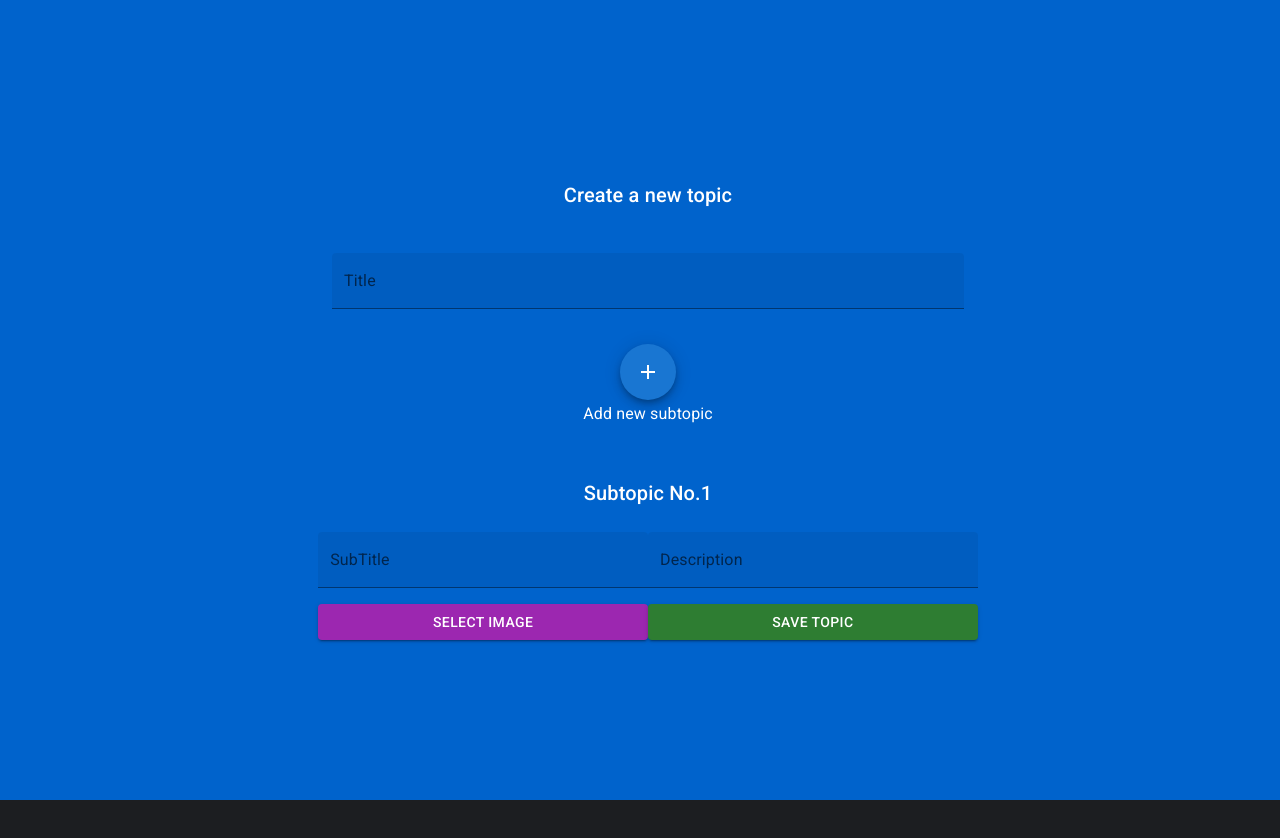
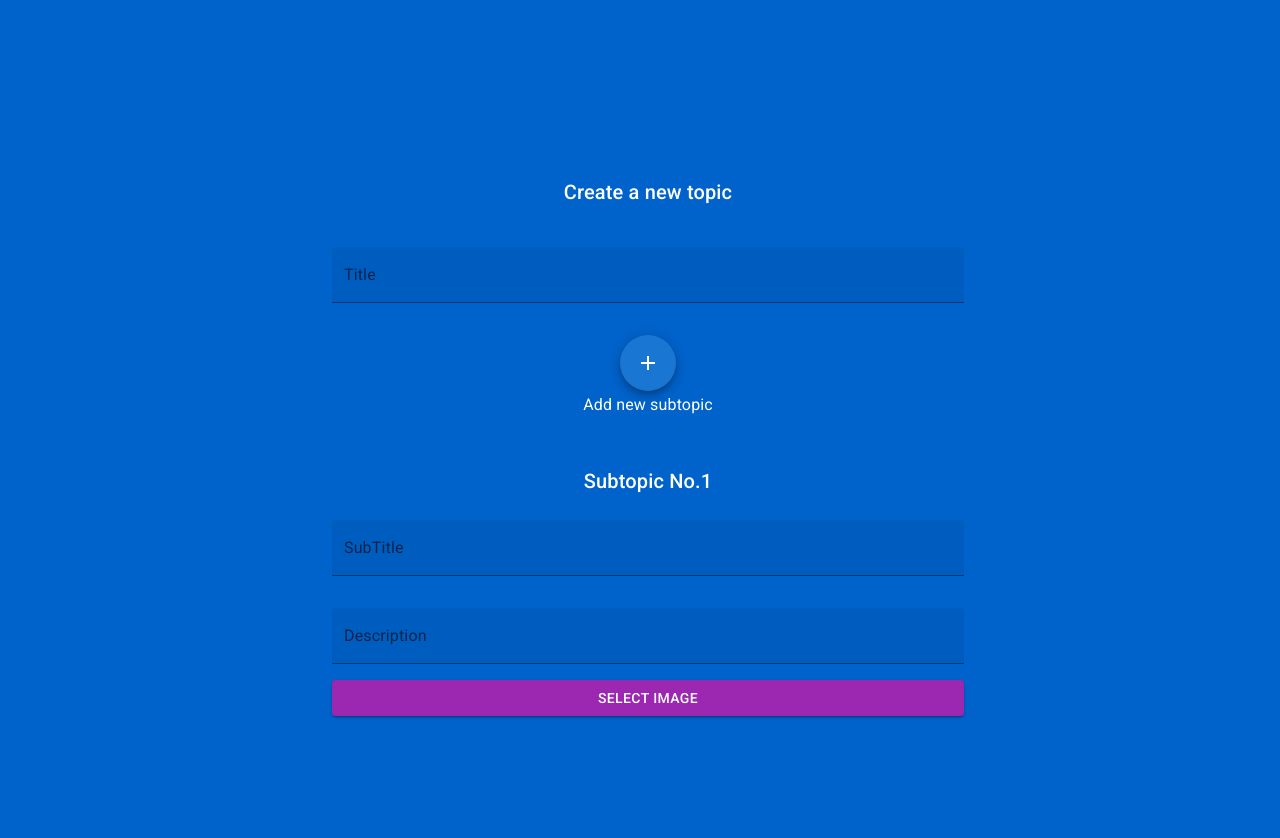
Before and after one commit to gbsfDeveloper/washyourcode, a Next.js app: page /cms in a window 1280 px wide. Both pictures are taken after a click on the button "add". Shown: the top 838 px of the page. Before the commit the page ends 800 px from the top, so only its background shows below. Built offline with nearby package versions, Linux system fonts and the light colour scheme.

Commit message:
first version of subtopic separate state , and global state for all subtopics

```diff
--- a/app/cms/page.tsx
+++ b/app/cms/page.tsx
@@ -5,6 +5,7 @@ import TextField from '@mui/material/TextField';
 import AddIcon from '@mui/icons-material/Add';
 import { useState, useEffect, useRef, SetStateAction, Dispatch, ChangeEvent, MouseEvent, FormEvent } from "react";
 // import useViewport from '../lib/hooks/useViewport';
+
 
 const theme = createTheme({
   palette: {
@@ -43,6 +44,8 @@ const Subtopic = ({id}:{id: string}) => {
   const [existImageLoaded, setExistImageLoaded] = useState<boolean>(false);
   const [actualImage, setImage] = useState<File | null>(null);
   const [saveTopicButtonEnabled, setSaveTopicButtonEnabled] = useState<boolean>(false);
+  const [subtitle, setSubtitle] = useState<string>("");
+  const [description, setDescription] = useState<string>("");
 
   const uploadToServer = async (
     _event: MouseEvent<HTMLButtonElement, globalThis.MouseEvent>,
@@ -103,9 +106,9 @@ const Subtopic = ({id}:{id: string}) => {
       <Typography sx={{textAlign:'left'}} variant="h6" gutterBottom component="div">
         Subtopic No.{parseInt(id) + 1}
       </Typography>
-      <form onSubmit={onSubmitTopic}>
-        <TextField name={"UNO"} sx={{m: '1rem 0rem', width:'50%'}} id="outlined-basic2" label="SubTitle" variant="filled" />
-        <TextField name={"DOS"} sx={{m: '1rem 0rem', width:'50%'}} id="outlined-basic3" label="Description" variant="filled" />
+      {/* <form onSubmit={onSubmitTopic}> */}
+        <TextField value={subtitle} onChange={(e)=>{ setSubtitle(e.target.value) }} sx={{m: '1rem 0rem', width:'50%'}} id="outlined-basic2" label="SubTitle" variant="filled" />
+        <TextField value={description} onChange={(e)=>{ setDescription(e.target.value) }} sx={{m: '1rem 0rem', width:'50%'}} id="outlined-basic3" label="Description" variant="filled" />
         {
           (!existImageLoaded) ?
           <Button sx={{width:'50%'}} color="secondary" variant="contained" onClick={ (event)=>{ onUploadButtonClick(event) } }>Select Image</Button>
@@ -113,8 +116,8 @@ const Subtopic = ({id}:{id: string}) => {
           <Button sx={{width:'50%'}} color="success" variant="contained" onClick={ (event)=>{ uploadToServer(event) } }>Upload Image</Button>
         }
 
-        <Button type='submit' disabled={ saveTopicButtonEnabled ? true : false} sx={{width:'50%'}} color="success" variant="contained" >Save Topic</Button>
-      </form>
+        {/* <Button type='submit' disabled={ saveTopicButtonEnabled ? true : false} sx={{width:'50%'}} color="success" variant="contained" >Save Topic</Button> */}
+      {/* </form>  */}
 
       <input
         id={`sub_topic_input_${id}`}
@@ -181,7 +184,7 @@ export default function CMS() {
             </Grid>
             <Grid item xs={12} sx={{ display: 'flex', flexDirection:'column', justifyContent:'center',alignContent:'center', alignItems:'center'}}>
 
-              <TextField sx={{m: '1rem 0rem', width:'50%'}} id="outlined-basic1" label="Title" variant="filled" />
+              <TextField name={"TITLE"} sx={{m: '1rem 0rem', width:'50%'}} id="outlined-basic1" label="Title" variant="filled" />
 
               <Grid item xs={12} sx={{ p: '1rem 0rem', display: 'flex', flexDirection:'column', justifyContent:'center',alignContent:'center', alignItems:'center'}}>
                 <Fab color="primary" aria-label="add" onClick={()=>{createSubtopic()}}>
```
